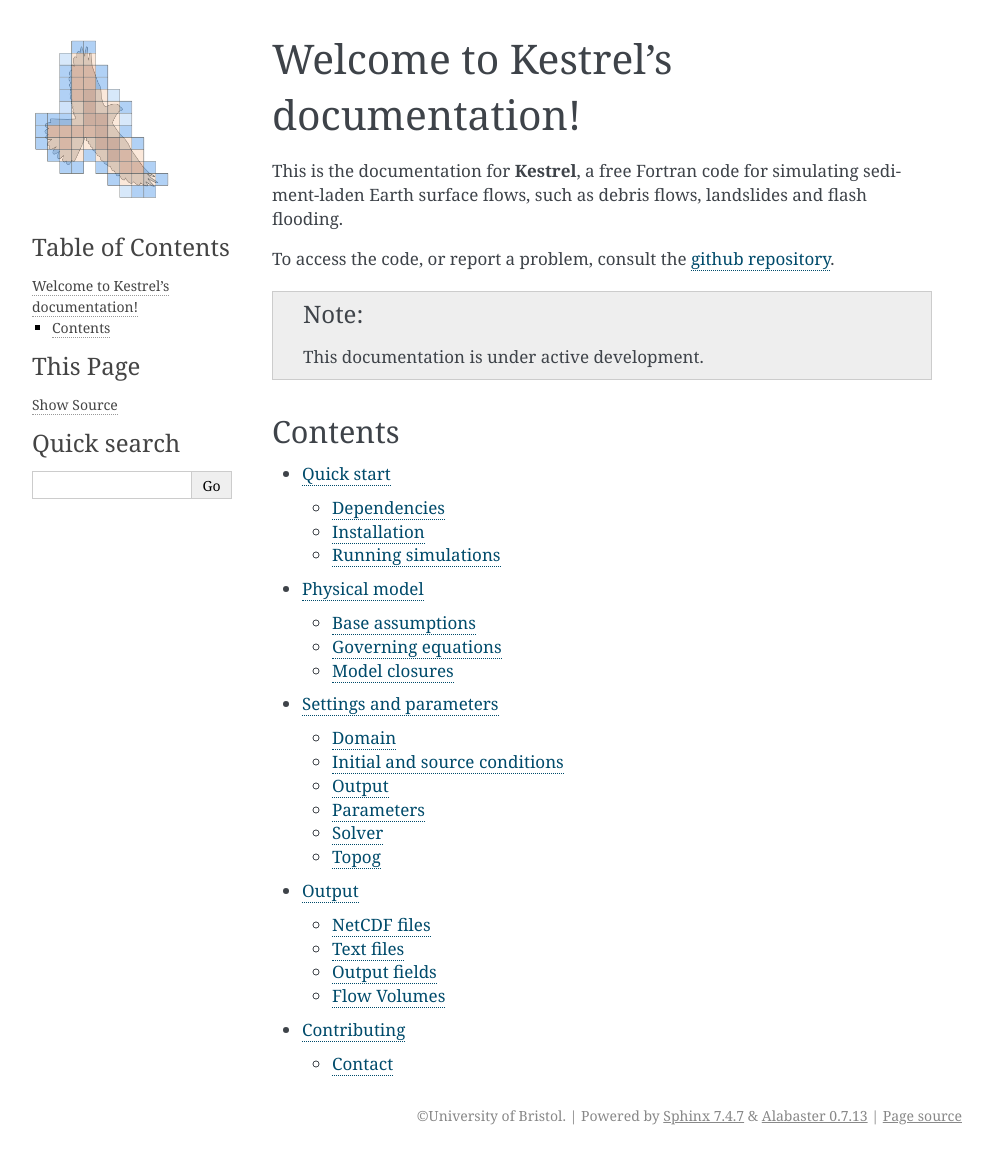
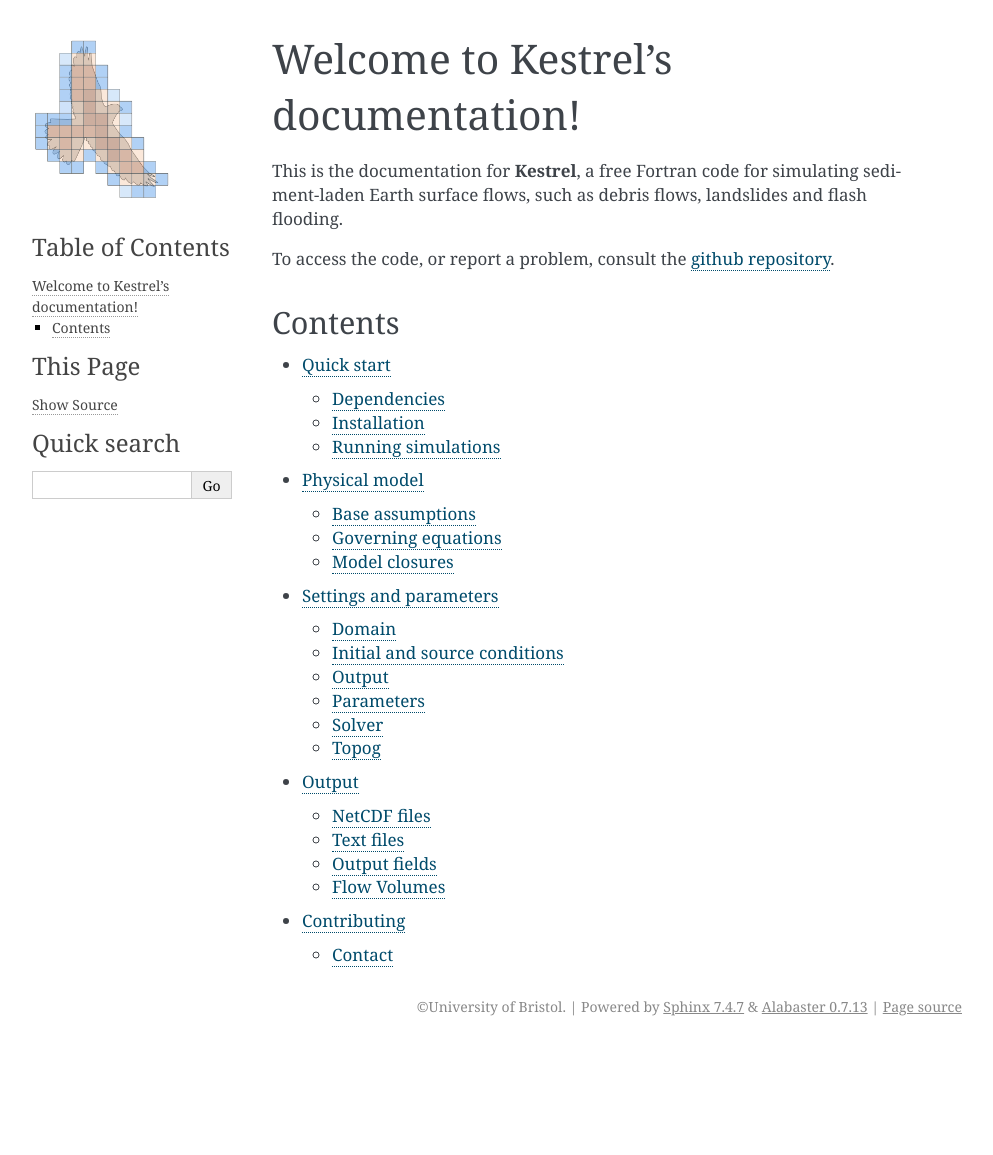
Before and after one commit to jakelangham/kestrel, a Sphinx documentation site: the page built from docs/source/index.rst, in a window 1280 px wide and 1155 px high. Shown: the whole window, without its empty margins (148-1141 px from the left). Built offline with Sphinx 7.4.7, drawn with Linux system fonts in a browser that asks for light colours.

Commit message:
Remove 'under development' note

```diff
--- a/docs/source/index.rst
+++ b/docs/source/index.rst
@@ -7,10 +7,6 @@
 
 To access the code, or report a problem, consult the `github repository
 <https://github.com/jakelangham/kestrel>`_.
-
-.. note::
-
-   This documentation is under active development.
 
 Contents
 --------
```
